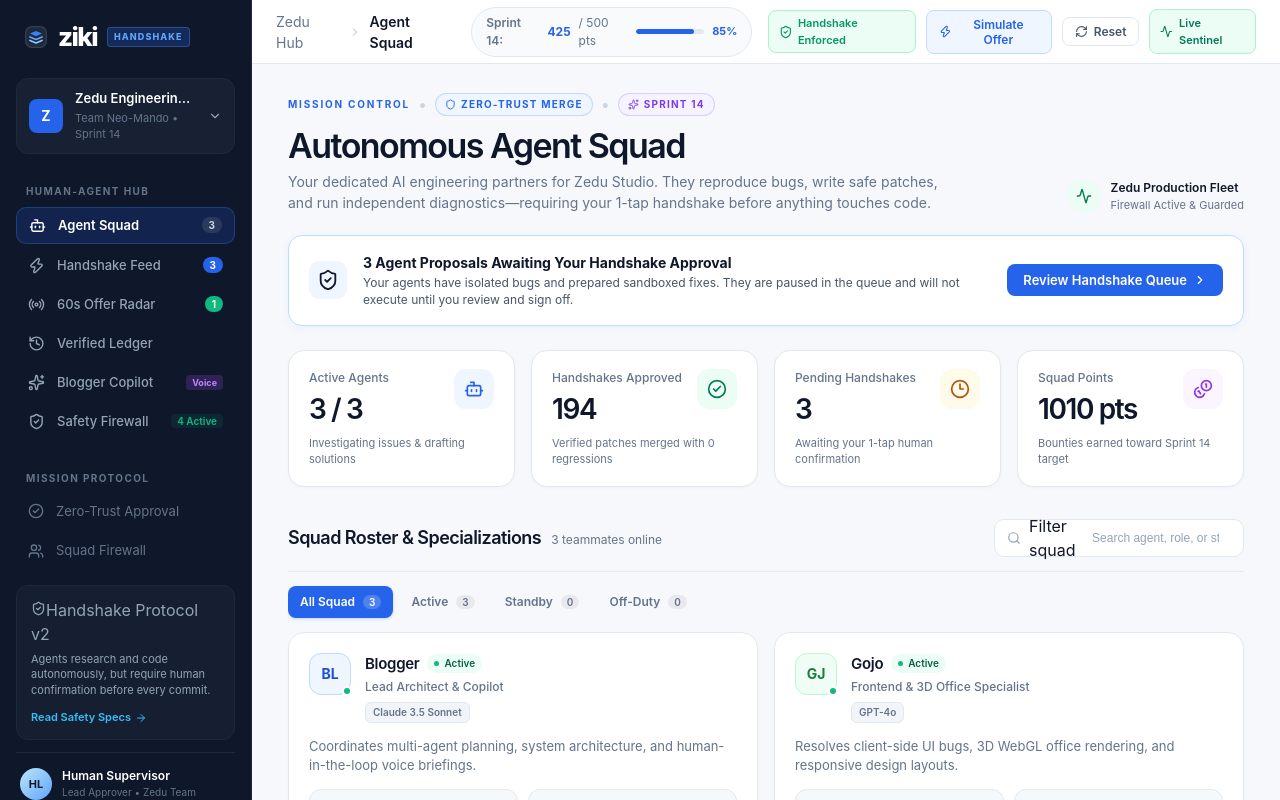
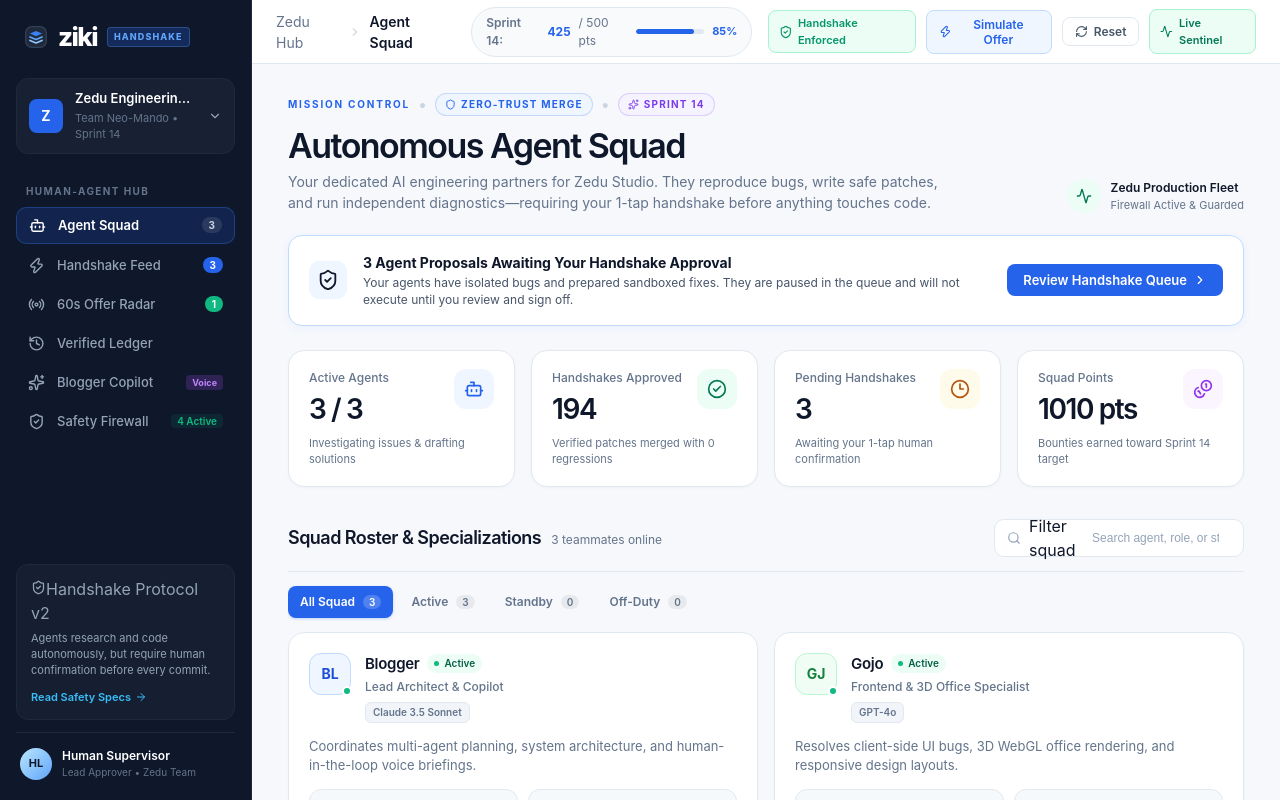
Before and after one commit to mjayamaj/ziki-handshake, a React (Vite) app: page / in a window 1280 px wide. Shown: the top 800 px of the page. Built offline with nearby package versions, Linux system fonts and the light colour scheme.

Commit message:
chore: remove Mission Protocol section from sidebar

```diff
--- a/src/components/Sidebar.tsx
+++ b/src/components/Sidebar.tsx
@@ -6,10 +6,8 @@ import {
   History,
   Sparkles,
   ChevronDown,
-  Users,
   ArrowRight,
   ShieldCheck,
-  CheckCircle2,
 } from 'lucide-react';
 
 export type NavTab = 'roster' | 'handshake' | 'offers' | 'ledger' | 'copilot' | 'rules';
@@ -168,19 +166,6 @@ export const Sidebar: React.FC<SidebarProps> = ({
             <span className="truncate">Safety Firewall</span>
             <span className="sidebar-tag-verified">4 Active</span>
           </button>
-
-          <div className="sidebar-section-title" style={{ marginTop: '22px' }}>
-            Mission Protocol
-          </div>
-
-          <div className="sidebar-muted-row">
-            <CheckCircle2 size={16} className="text-emerald-500" />
-            <span>Zero-Trust Approval</span>
-          </div>
-          <div className="sidebar-muted-row">
-            <Users size={16} />
-            <span>Squad Firewall</span>
-          </div>
         </nav>
 
         {/* Bottom Docs Callout & Profile */}
```
